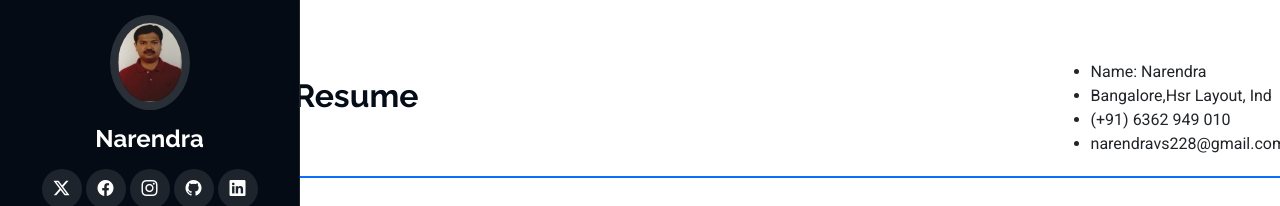
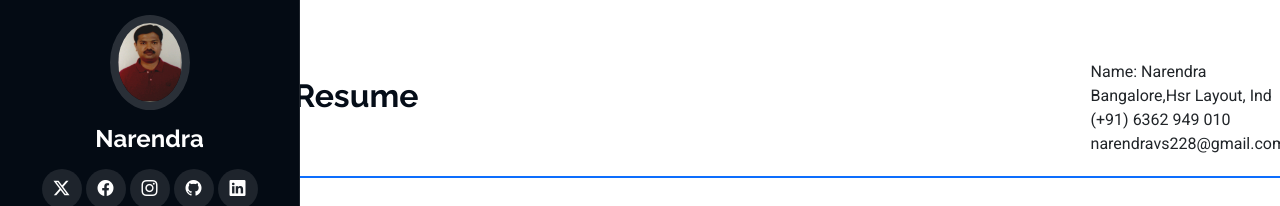
Before and after one commit to narendravs/portfolio-site, a React (Vite) app: page /Resume in a window 1280 px wide. Shown: the top 206 px of the page. Built offline with nearby package versions, Linux system fonts and the light colour scheme.

Commit message:
updated the ul and li

```diff
--- a/src/pages/Resume/Resume.jsx
+++ b/src/pages/Resume/Resume.jsx
@@ -32,7 +32,7 @@ const Resume = () => {
               <div>
                 <div class="d-flex justify-content-between align-items-center pb-1 mb-4 border-2 border-bottom border-primary text-dark">
                   <h2>Resume</h2>
-                  <ul>
+                  <ul class="list-unstyled">
                     <li>Name: Narendra</li>
                     <li>Bangalore,Hsr Layout, Ind</li>
                     <li>(+91) 6362 949 010</li>
```
